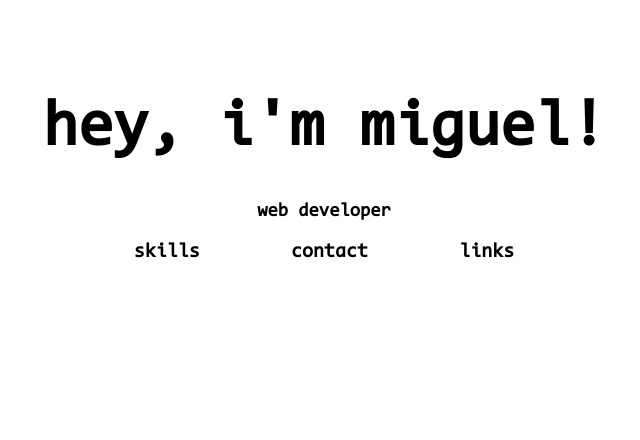
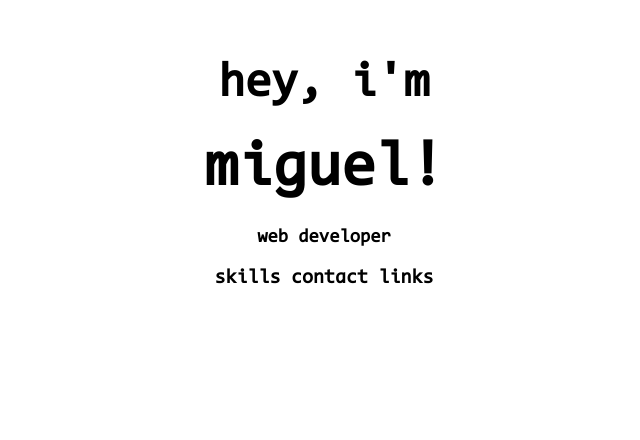
Before and after one commit to m1ggy/myportfolio, a React (Create React App) app: page / in a window 1280 px wide. Shown: the part 360-800 px from the top of the page, without its empty margins (316-956 px from the left). Built offline with nearby package versions, Linux system fonts and the light colour scheme.

Commit message:
added go to top of webpage functionality

```diff
--- a/src/App.js
+++ b/src/App.js
@@ -1,4 +1,4 @@
-import { useEffect } from 'react';
+import { useEffect, useState } from 'react';
 import Aos from 'aos';
 import 'aos/dist/aos.css';
 import Hero from './components/Hero';
@@ -6,16 +6,50 @@
 import Contact from './components/Contact';
 import Links from './components/Links';
 function App() {
+  const [show, setShow] = useState(false);
   useEffect(() => {
     Aos.init({ duration: 2000 });
   }, []);
+  useEffect(() => {
+    window.onscroll = () => {
+      if (window.scrollY >= 50) {
+        setShow(true);
+      } else {
+        setShow(false);
+      }
+    };
+  }, []);
   return (
-    <>
+    <div>
       <Hero />
       <Skills />
       <Contact />
       <Links />
-    </>
+      <a
+        style={
+          show
+            ? {
+                zIndex: 9999,
+                position: 'fixed',
+                border: 'none',
+                outline: 'none',
+                cursor: 'pointer',
+                bottom: '50px',
+                left: '50px',
+                fontSize: '250%',
+                backgroundColor: 'none',
+                textDecoration: 'none',
+                color: 'sandybrown',
+              }
+            : {
+                display: 'none',
+              }
+        }
+        href='#top'
+      >
+        ☝ go to top
+      </a>
+    </div>
   );
 }
 
--- a/src/components/Hero.js
+++ b/src/components/Hero.js
@@ -4,7 +4,7 @@
 export default function Hero() {
   const [show, setShow] = useState(false);
   return (
-    <div className='heroWrapper'>
+    <div className='heroWrapper' id='top'>
       <div className='aligner'>
         <div style={{ display: 'flex', justifyContent: 'center' }}>
           <img
@@ -19,12 +19,15 @@
           />
         </div>
         <div className='heroText'>
-          <h1 style={{ fontSize: '400%', fontFamily: 'Mono' }}>
-            hey, i'm{' '}
-            <span onClick={() => setShow(!show)} className='name'>
-              miguel!
-            </span>
+          <h1 style={{ fontSize: '300%', fontFamily: 'Mono' }}>hey, i'm </h1>
+          <h1
+            onClick={() => setShow(!show)}
+            className='name'
+            style={{ fontSize: '325%', fontFamily: 'Mono' }}
+          >
+            miguel!
           </h1>
+
           <h3>web developer</h3>
         </div>
         <div className='nav'>
--- a/src/components/hero.css
+++ b/src/components/hero.css
@@ -17,11 +17,11 @@
 }
 .name {
   cursor: pointer;
+  animation: enlarge 2s ease-in-out infinite alternate;
 }
 .name:hover {
   background-color: black;
   color: white;
-  transform: scale(1.2);
 }
 .nav {
   display: flex;
```
